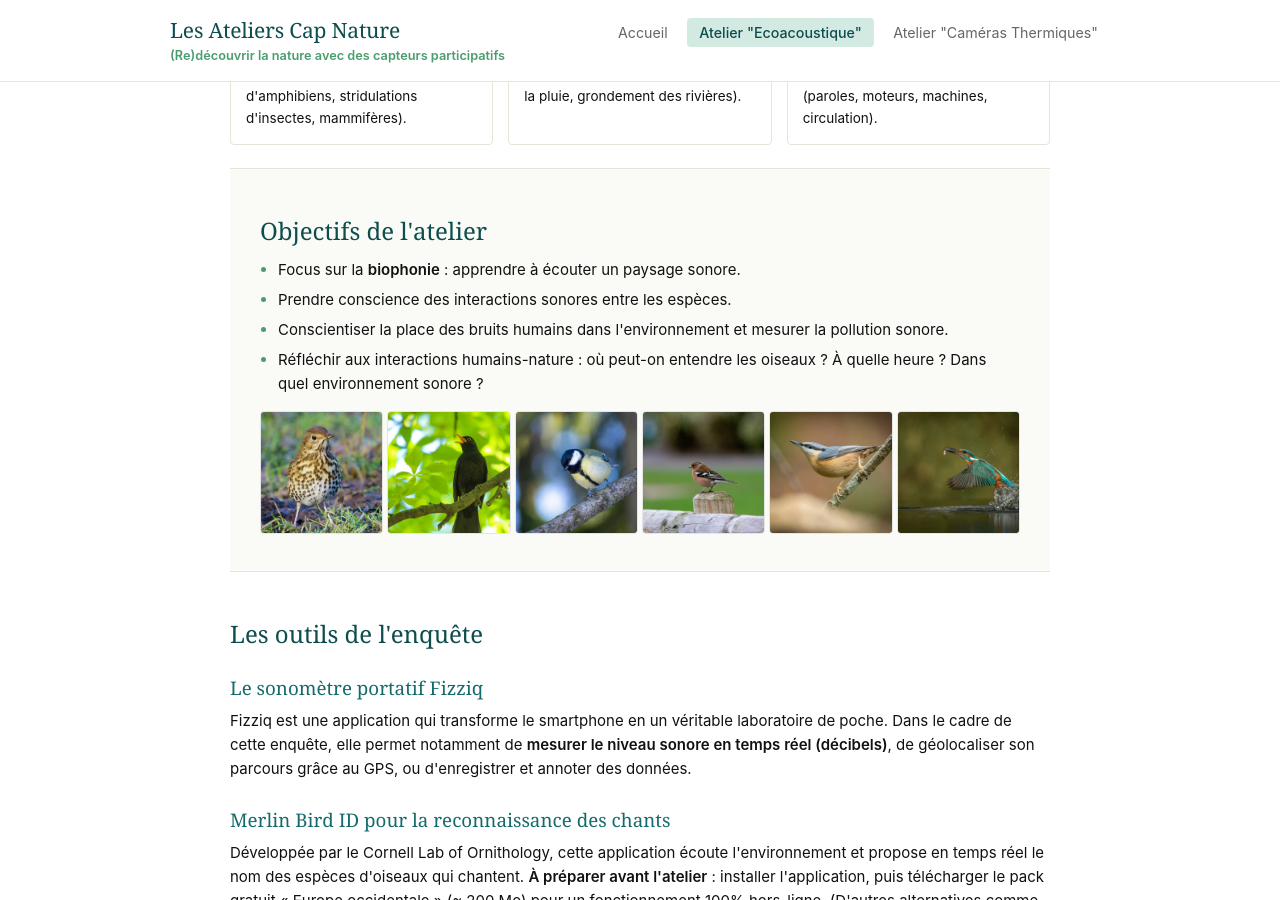
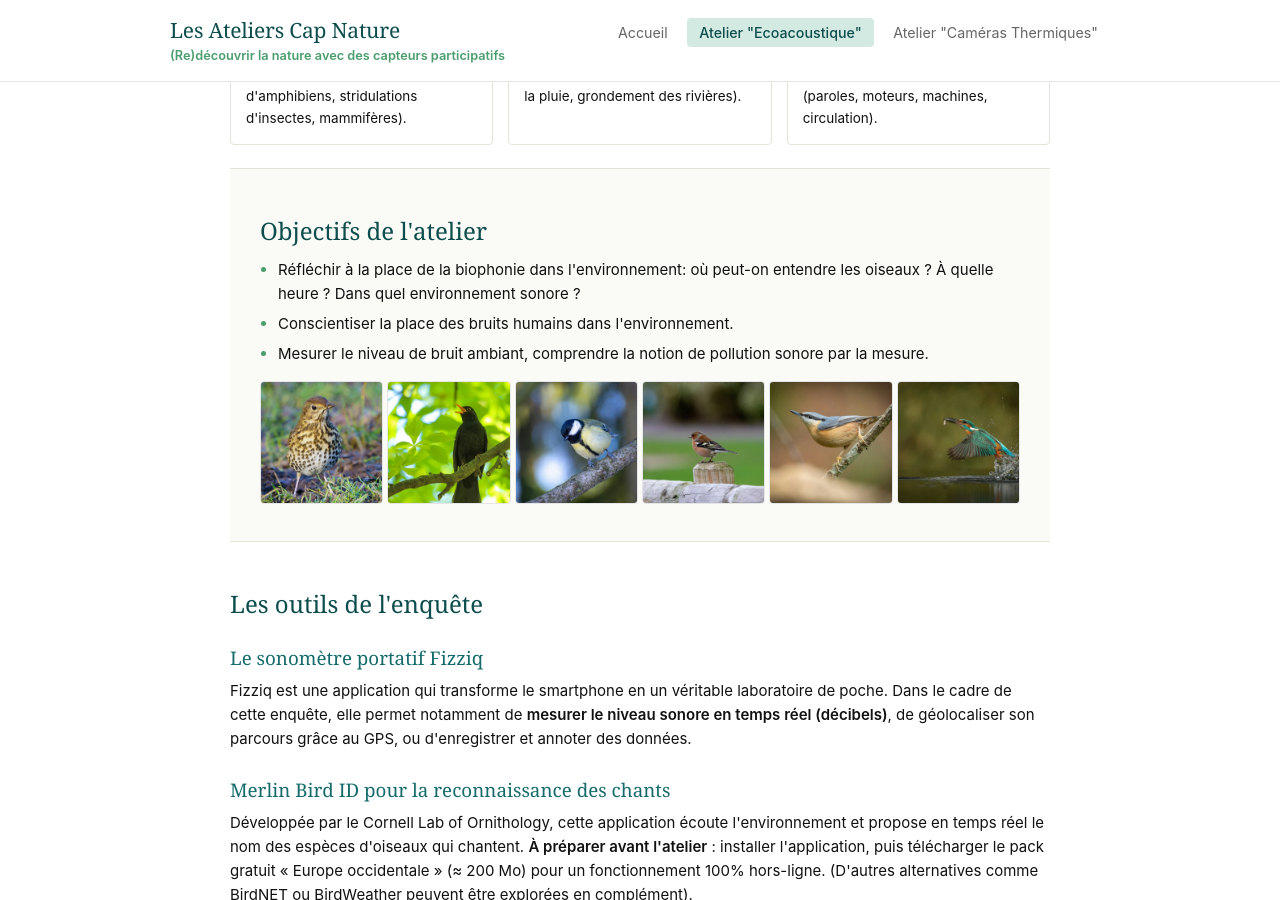
Before and after one commit to marieleapouliquen/wiki-cap-nature, a Jekyll site: the page built from _pages/module-oiseaux/index.md, in a window 1280 px wide and 900 px high, scrolled down 438 px. Built offline with Jekyll 4.4.1, drawn with Linux system fonts in a browser that asks for light colours.

Commit message:
Update index.md

```diff
--- a/_pages/module-oiseaux/index.md
+++ b/_pages/module-oiseaux/index.md
@@ -56,10 +56,9 @@ photos:
 
         <h2>Objectifs de l'atelier</h2>
         <ul>
-          <li>Focus sur la <strong>biophonie</strong> : apprendre à écouter un paysage sonore.</li>
-          <li>Prendre conscience des interactions sonores entre les espèces.</li>
-          <li>Conscientiser la place des bruits humains dans l'environnement et mesurer la pollution sonore.</li>
-          <li>Réfléchir aux interactions humains-nature : où peut-on entendre les oiseaux ? À quelle heure ? Dans quel environnement sonore ?</li>
+          <li>Réfléchir à la place de la biophonie dans l'environnement: où peut-on entendre les oiseaux ? À quelle heure ? Dans quel environnement sonore ?</li>
+          <li>Conscientiser la place des bruits humains dans l'environnement.</li>
+          <li>Mesurer le niveau de bruit ambiant, comprendre la notion de pollution sonore par la mesure.</li>
         </ul>
 
       {% include photo-band.html photos=page.photos %}
```
